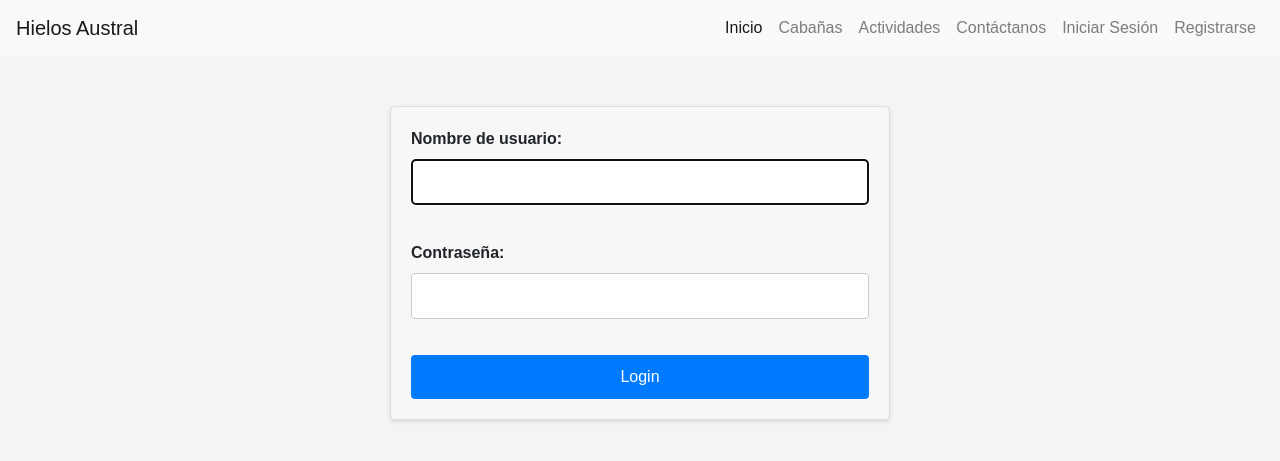
After one commit to tallerapp/hielos_austral, a Django app: page /login/ in a window 1280 px wide. The commit adds this page. Shown: the top 461 px of the page. Run offline with Django 4.2, Linux system fonts and the light colour scheme; some libraries are stand-ins or nearby versions.

Commit message:
creacion de login y registro

```diff
--- a/hielos_austral/settings.py
+++ b/hielos_austral/settings.py
@@ -106,7 +106,7 @@ AUTH_PASSWORD_VALIDATORS = [
 # Internationalization
 # https://docs.djangoproject.com/en/4.2/topics/i18n/
 
-LANGUAGE_CODE = 'en-us'
+LANGUAGE_CODE = 'es-es'
 
 TIME_ZONE = 'UTC'
 
--- a/hielos_austral/static/css/styles.css
+++ b/hielos_austral/static/css/styles.css
@@ -161,3 +161,47 @@ body {
 .social-icon:hover {
   color: #006400;
 }
+.form {
+  max-width: 500px;
+  margin: 0 auto;
+  margin-top: 50px;
+  padding: 20px;
+  background-color: #f7f7f7;
+  border: 1px solid #ddd;
+  border-radius: 4px;
+  box-shadow: 0 2px 4px rgba(0, 0, 0, 0.1);
+}
+
+/* Estilo para todas las etiquetas dentro del formulario */
+.form label {
+  display: block;
+  margin-bottom: 8px;
+  font-weight: bold;
+}
+
+/* Estilo para todos los campos de entrada */
+.form input[type="text"],
+.form input[type="email"],
+.form input[type="password"] {
+  width: 100%;
+  padding: 10px;
+  margin-bottom: 20px;
+  border: 1px solid #ccc;
+  border-radius: 4px;
+  box-sizing: border-box;
+}
+
+/* Estilo específico para el botón de envío */
+.form button[type="submit"] {
+  width: 100%;
+  padding: 10px;
+  background-color: #007bff;
+  color: white;
+  border: none;
+  border-radius: 4px;
+  cursor: pointer;
+}
+
+.form button[type="submit"]:hover {
+  background-color: #0056b3;
+}
--- a/modelapp/urls.py
+++ b/modelapp/urls.py
@@ -1,8 +1,12 @@
 from django.urls import path
 from . import views
-
+from django.contrib.auth.views import LoginView,LogoutView
 app_name = 'web'
 urlpatterns = [
     path('', views.index, name='index'),
     path('cabañas/<str:cabaña_id>', views.DetalleCabañas, name='cabañas'),
+    path('register/',views.register,name='register'),
+    path('login/',LoginView.as_view(template_name='login.html'),name='login'),
+    path('logout/',LoginView.as_view(template_name='logout.html'),name='logout')
+
 ]
--- /dev/null
+++ b/templates/login.html
@@ -0,0 +1,8 @@
+{% extends 'layout.html' %}
+{% block content %}
+<form method="post" class="form">
+    {% csrf_token %}
+    {{ form.as_p}}
+    <button type="submit" id="submit">Login</button>
+</form>
+{% endblock %}
```
Also changed, not shown: modelapp/forms.py (added, +14 -0 lines), modelapp/views.py (+16 -1 lines), templates/register.html (added, +8 -0 lines), db.sqlite3.
